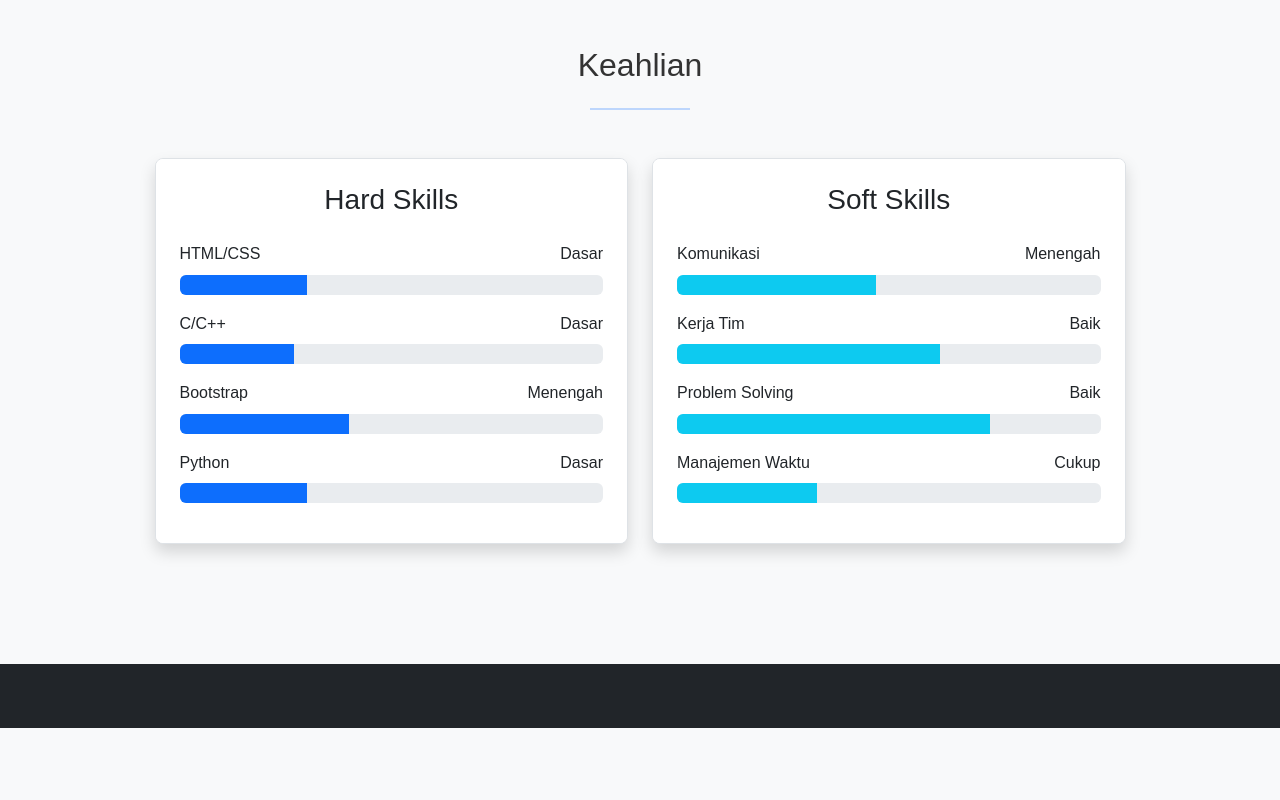
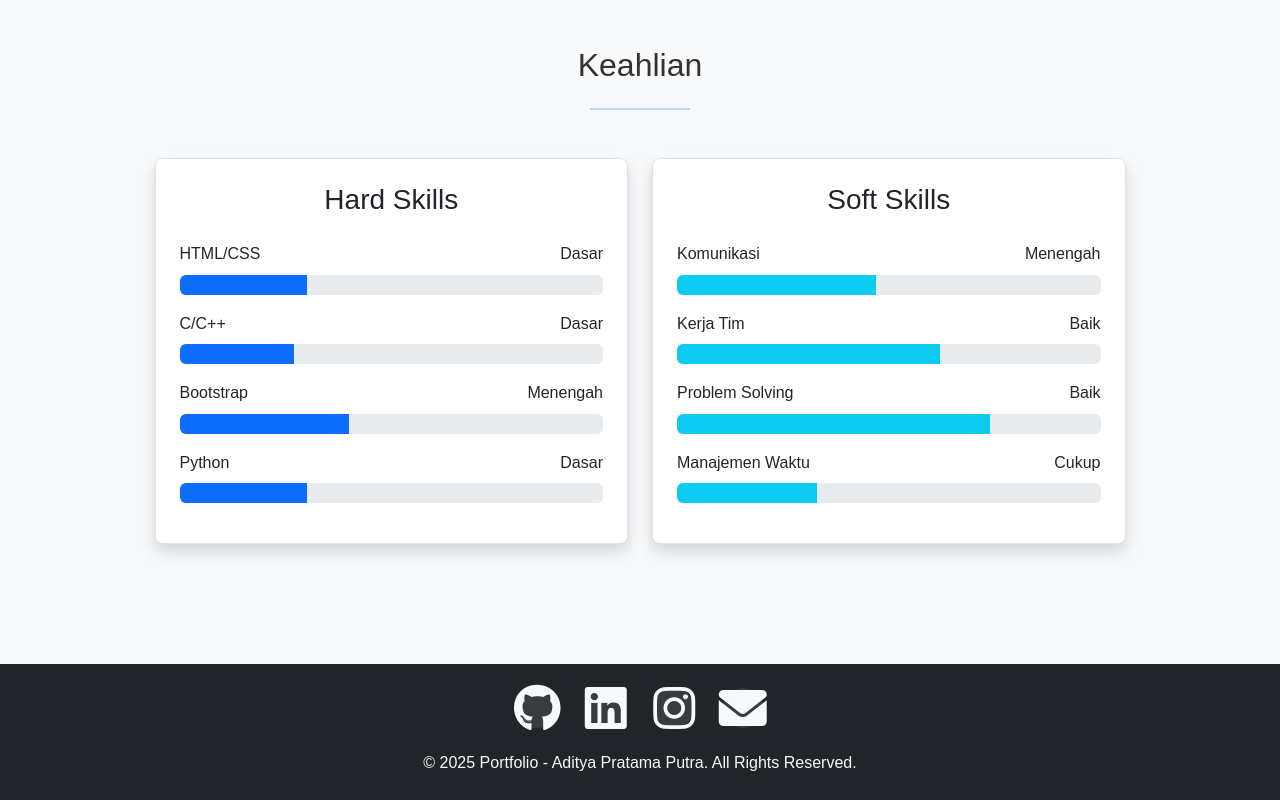
Before and after one commit to Aditjr788/Aditjr788.github.io, a plain HTML site: page index.html in a window 1280 px wide. Shown: the part 1467-2267 px from the top of the page. Before the commit the page ends 2195 px from the top, so only its background shows below. Drawn offline with nearby package versions, Linux system fonts and the light colour scheme.

Commit message:
index yang benar

```diff
--- a/index.html
+++ b/index.html
@@ -35,7 +35,7 @@
         <div class="collapse navbar-collapse" id="navbarNav">
           <ul class="navbar-nav ms-auto">
             <li class="nav-item">
-                            <a class="nav-link" href="index.html">Beranda</a>
+              <a class="nav-link active" href="index.html">Beranda</a>
             </li>
             <li class="nav-item">
               <a class="nav-link" href="portfolio.html">Portfolio</a>
@@ -53,7 +53,11 @@
 
     <header class="jumbotron">
       <div class="container text-center">
-                <img src="img/WhatsApp Image 2025-07-11 at 22.46.51_b7ef262f.jpg" alt="Foto Profil" class="profile-img mb-4" />
+        <img
+          src="img/WhatsApp Image 2025-07-11 at 22.46.51_b7ef262f.jpg"
+          alt="Foto Profil"
+          class="profile-img mb-4"
+        />
         <h1 class="custom-display-4">ADITYA PRATAMA PUTRA</h1>
         <p class="custom-lead">Mahasiswa Sistem Informasi</p>
       </div>
@@ -65,7 +69,13 @@
           <h2 class="mb-4">Tentang Saya</h2>
           <hr class="mx-auto" style="max-width: 100px" />
           <p class="custom-lead">
-                        Saya adalah Mahasiswa Sistem Informasi yang bersemangat dalam mempelajari bidang pengembangan web Frontend. Dengan pengetahuan dasar pemrograman dan analisis data, saya terus mengembangkan kemampuan untuk memahami desain antarmuka dan pengalaman pengguna (UI/UX). Saya tertarik untuk menerapkan keahlian saya dalam menciptakan aplikasi web yang interaktif dan mudah digunakan untuk menyelesaikan berbagai masalah dalam kehidupan nyata.
+            Saya adalah Mahasiswa Sistem Informasi yang bersemangat dalam
+            mempelajari bidang pengembangan web Frontend. Dengan pengetahuan
+            dasar pemrograman dan analisis data, saya terus mengembangkan
+            kemampuan untuk memahami desain antarmuka dan pengalaman pengguna
+            (UI/UX). Saya tertarik untuk menerapkan keahlian saya dalam
+            menciptakan aplikasi web yang interaktif dan mudah digunakan untuk
+            menyelesaikan berbagai masalah dalam kehidupan nyata.
           </p>
         </div>
       </div>
@@ -271,4 +281,40 @@
     <footer class="footer bg-dark text-light py-4">
       <div class="container text-center">
         <div class="social-icons mb-3">
-                    <a href="https://github.com/Aditjr788" target="_blank" class="
+          <a
+            href="https://github.com/Aditjr788"
+            target="_blank"
+            class="text-light me-3"
+            ><i class="fab fa-github fa-2x"></i
+          ></a>
+          <a
+            href="https://www.linkedin.com/in/aditya-pratama-putra-b40611201"
+            target="_blank"
+            class="text-light me-3"
+            ><i class="fab fa-linkedin fa-2x"></i
+          ></a>
+          <a
+            href="https://www.instagram.com/adytptr_"
+            target="_blank"
+            class="text-light me-3"
+            ><i class="fab fa-instagram fa-2x"></i
+          ></a>
+          <a href="mailto:aditjr788@gmail.com" class="text-light"
+            ><i class="fas fa-envelope fa-2x"></i
+          ></a>
+        </div>
+        <p class="mb-0">
+          &copy; <span id="currentYear"></span> Portfolio - Aditya Pratama
+          Putra. All Rights Reserved.
+        </p>
+      </div>
+    </footer>
+
+    <script src="https://cdn.jsdelivr.net/npm/bootstrap@5.3.2/dist/js/bootstrap.bundle.min.js"></script>
+    <script>
+      // Script untuk tahun di footer
+      document.getElementById("currentYear").textContent =
+        new Date().getFullYear();
+    </script>
+  </body>
+</html>
```
Lines whose indentation alone changed are shown as unchanged.
